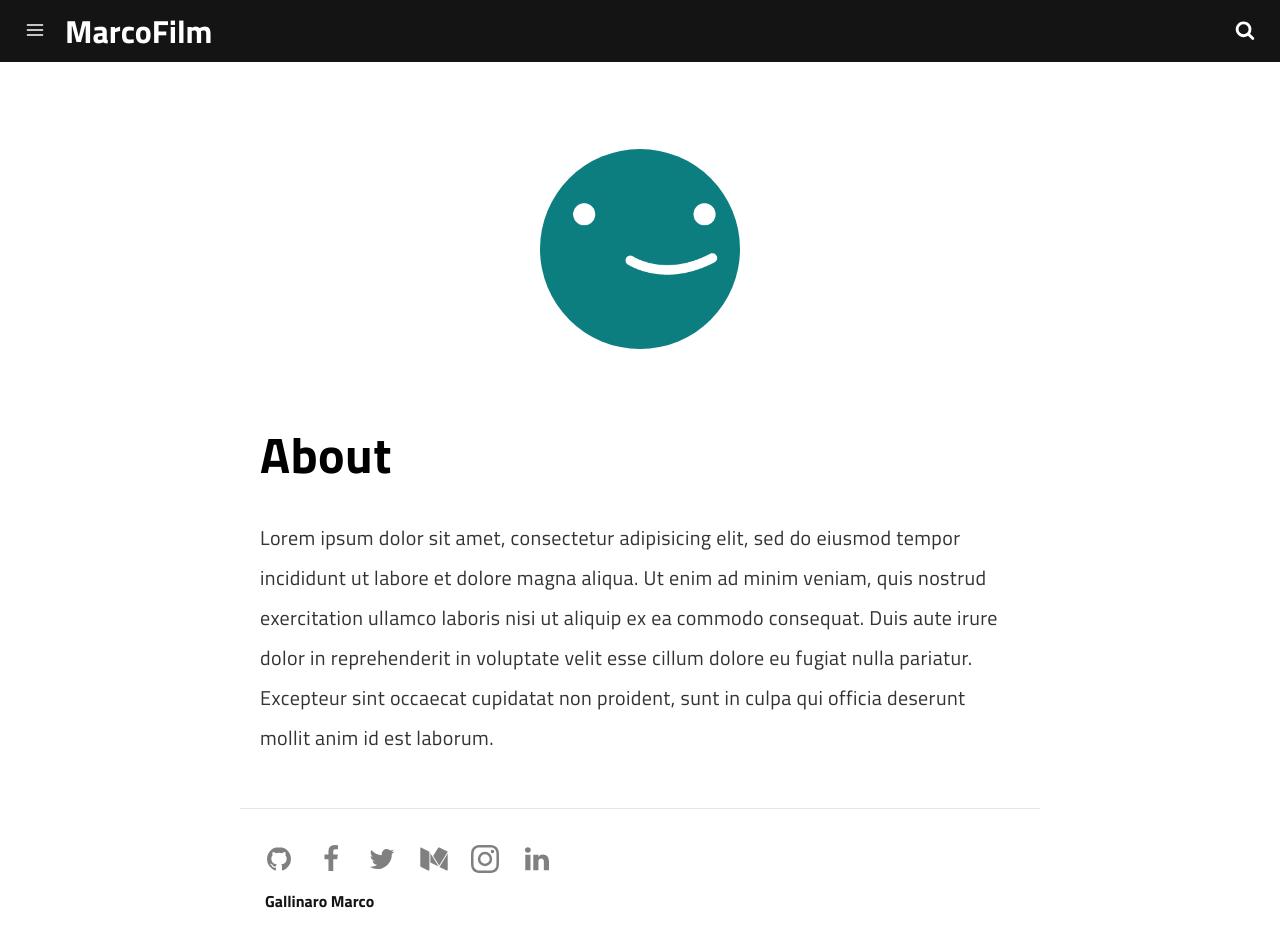
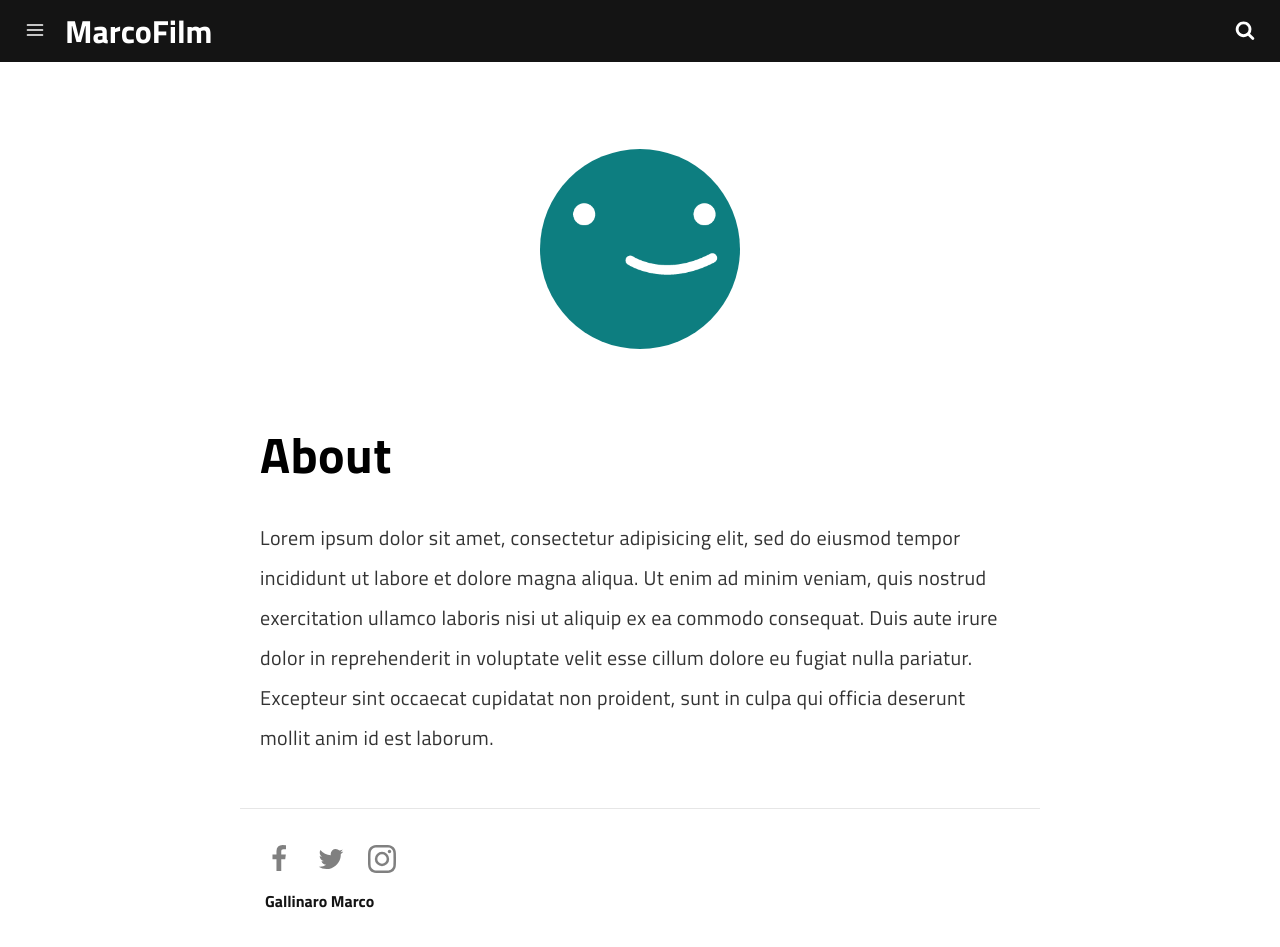
Before and after one commit to gallinaro/MarcoFilm, a Jekyll site: the page built from pages/about.md, in a window 1280 px wide and 950 px high. Shown: the top 947 px of the window. Built offline with Jekyll 4.4.1, drawn with Linux system fonts in a browser that asks for light colours; a script that is not in the unit is left out.

Commit message:
Update footer.html

```diff
--- a/_includes/footer.html
+++ b/_includes/footer.html
@@ -1,10 +1,10 @@
 <footer>
     <p>
-      {% if site.github_username %}
+    <!--  {% if site.github_username %}
         <a href="https://github.com/{{ site.github_username }}" title="Github">
           <svg><use xlink:href="#icon-github"></use></svg>
         </a>
-      {% endif %}
+      {% endif %} -->
       {% if site.facebook_username %}
         <a href="https://www.facebook.com/{{ site.facebook_username }}" title="Facebook">
           <svg><use xlink:href="#icon-facebook"></use></svg>
@@ -15,28 +15,28 @@
           <svg><use xlink:href="#icon-twitter"></use></svg>
         </a>
       {% endif %}
-      {% if site.medium_username %}
+     <!-- {% if site.medium_username %}
         <a href="https://medium.com/@{{ site.medium_username }}" title="Medium">
           <svg><use xlink:href="#icon-medium"></use></svg>
         </a>
-      {% endif %}
+      {% endif %} -->
       {% if site.instagram_username %}
         <a href="https://www.instagram.com/{{ site.instagram_username }}" title="Instagram">
           <svg><use xlink:href="#icon-instagram"></use></svg>
         </a>
       {% endif %}
-      {% if site.linkedin_username %}
+    <!--  {% if site.linkedin_username %}
         <a href="https://www.linkedin.com/in/{{ site.linkedin_username }}" title="LinkedIn">
           <svg><use xlink:href="#icon-linkedin"></use></svg>
         </a>
-      {% endif %}
+      {% endif %}-->
     </p>
 
   <!--  {% include links.html %} -->
 
     <p>
-        <span>Gallinaro Marco</span> </p><!-- <p> fatto con <svg class="love"><use xlink:href="#icon-heart"></use></svg> da <a href="https://rossener.com" target="_blank" class="creator">Marco GAllinaro</a>
-    </p> -->
+        <span>Gallinaro Marco</span>
+    </p>
 </footer>
 
 {% assign social_urls = '' %}
```
